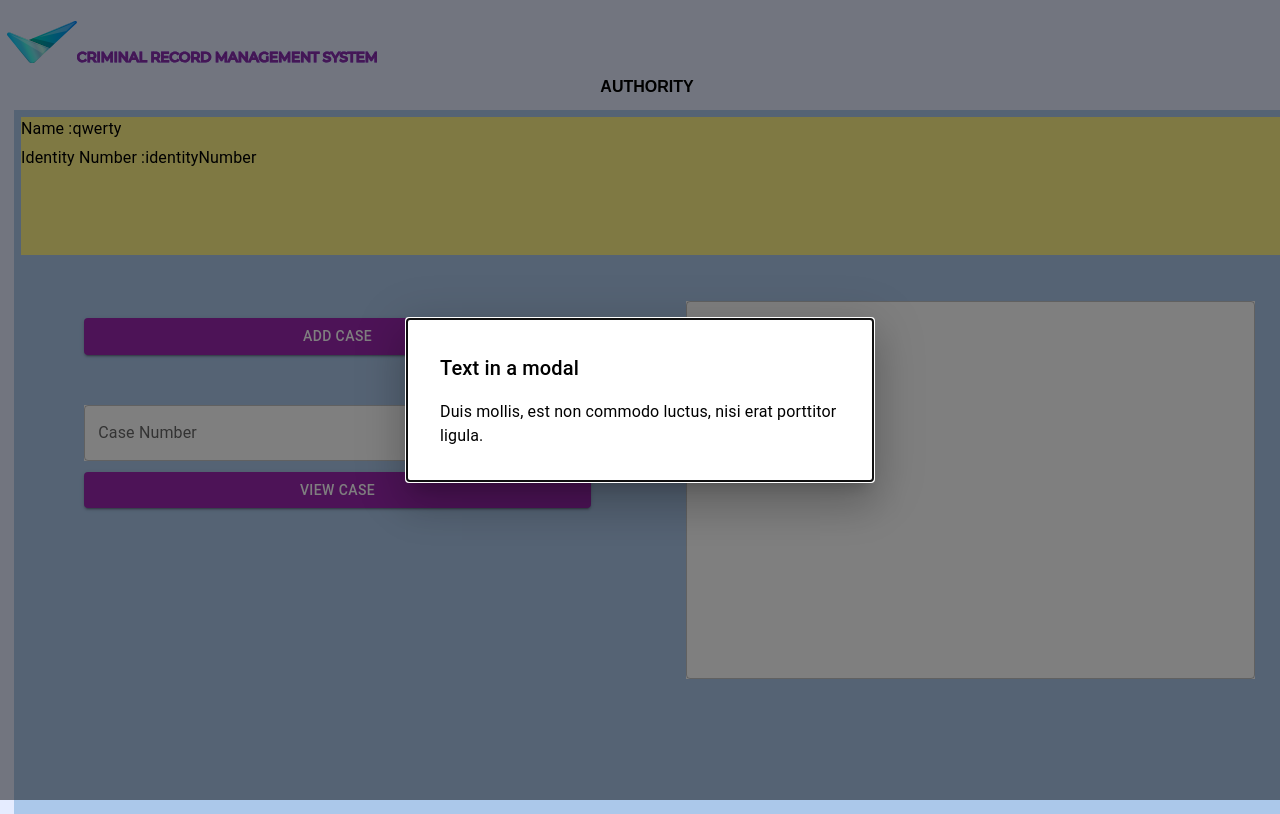
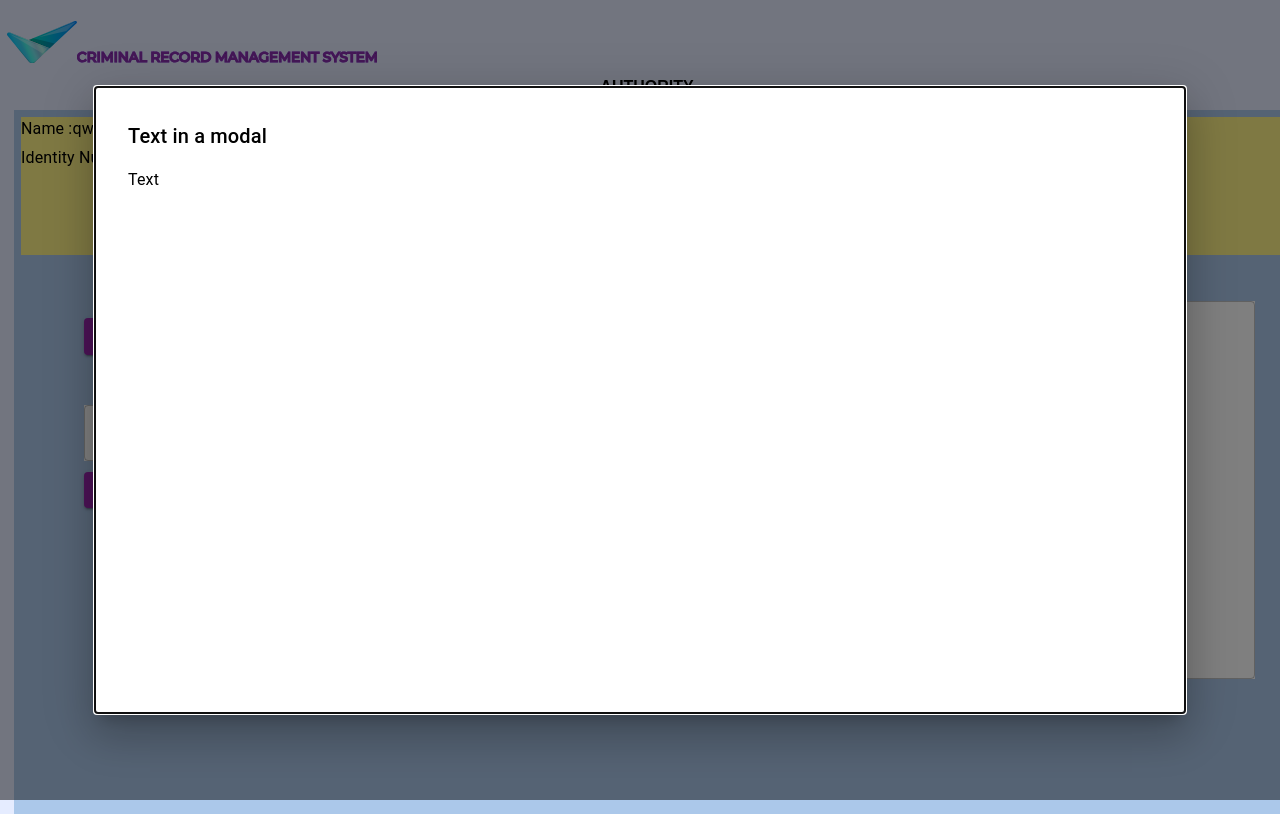
Before and after one commit to demelcjohn/criminal-record-management, a Next.js app: page /authority/1 in a window 1280 px wide. Built offline with nearby package versions, Linux system fonts and the light colour scheme.

Commit message:
resized modal

```diff
--- a/src/components/addCaseModal.tsx
+++ b/src/components/addCaseModal.tsx
@@ -5,7 +5,8 @@ const style = {
   top: "50%",
   left: "50%",
   transform: "translate(-50%, -50%)",
-  width: 400,
+  width: "80%",
+  height: "70%",
   bgcolor: "background.paper",
   border: "2px solid #000",
   boxShadow: 24,
@@ -25,7 +26,7 @@ export default function AddCaseModal({ open, setOpen }: any) {
           Text in a modal
         </Typography>
         <Typography id="modal-modal-description" sx={{ mt: 2 }}>
-          Duis mollis, est non commodo luctus, nisi erat porttitor ligula.
+          Text
         </Typography>
       </Box>
     </Modal>
```
